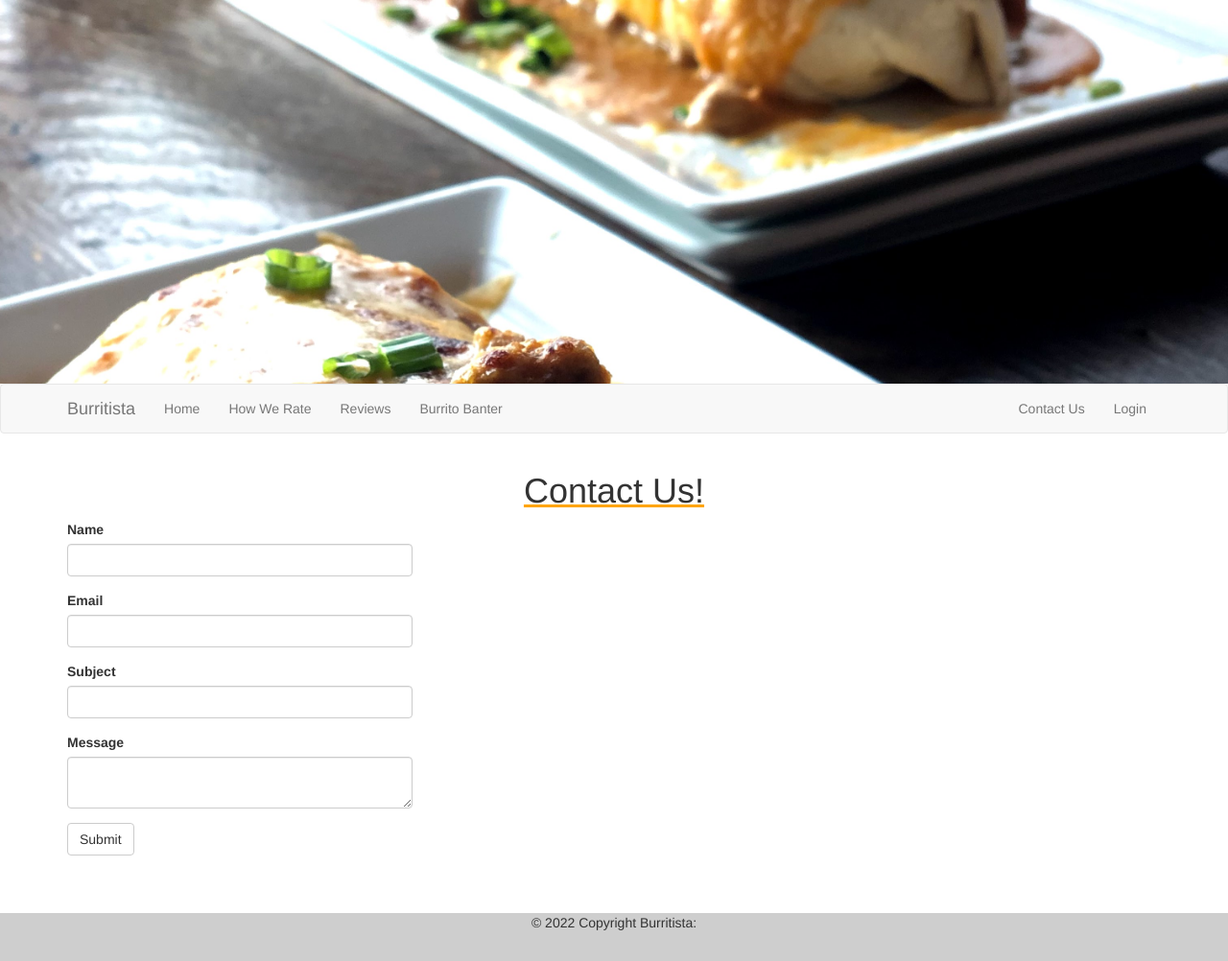
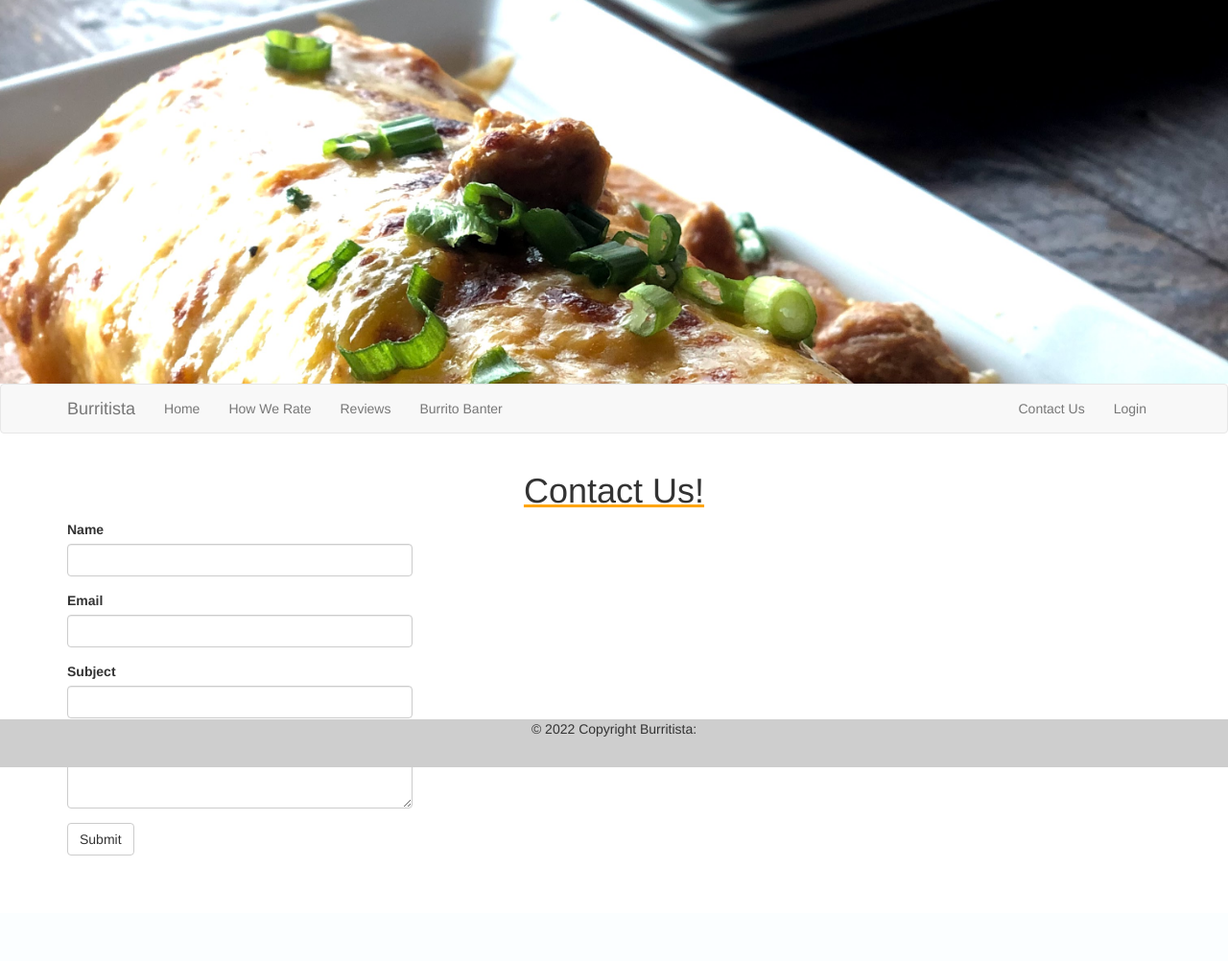
Before and after one commit to apfrancis1992/burritista, a Flask app: page /contact in a window 1280 px wide. Shown: the whole page at 96% size. After the commit the page ends 892 px from the top, so only its background shows below. Run offline with Flask 3, Linux system fonts and the light colour scheme; some libraries are stand-ins or nearby versions.

Commit message:
Update CSS

```diff
--- a/app/static/styles/main.css
+++ b/app/static/styles/main.css
@@ -71,6 +71,7 @@ h1 {
   height: 400px;
   background: url(/static/photos/navbar.jpg);
   background-size: cover;
+  background-position: center bottom;
 }
 
 footer {
@@ -80,4 +81,5 @@ footer {
   bottom: 0;
   height: 50px;
   text-align: center;
+  position: fixed;
 }
```
